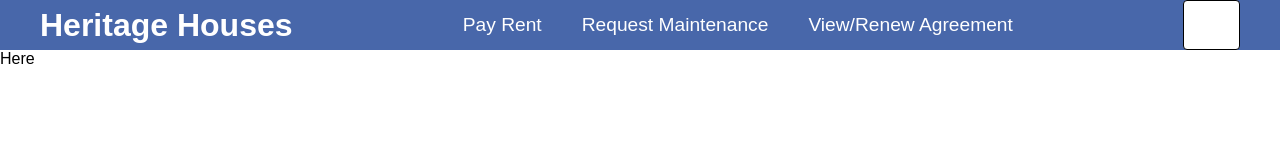
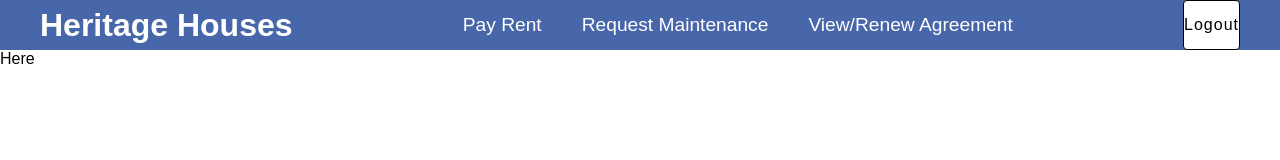
Before and after one commit to Mamata24/HackOHolics, a React (Create React App) app: page /Dashboard in a window 1280 px wide. Shown: the top 160 px of the page. Built offline with nearby package versions, Linux system fonts and the light colour scheme.

Commit message:
UPDATED Styling

```diff
--- a/src/Components/Login1.jsx
+++ b/src/Components/Login1.jsx
@@ -39,8 +39,6 @@ class Login1 extends Component {
             .catch(error => {
                 alert("You entered wrong credentials")
             })
-
-
     }
     render() {
         const { user_email, password } = this.state
--- a/src/Components/Navbar.jsx
+++ b/src/Components/Navbar.jsx
@@ -51,6 +51,7 @@ function Navbar() {
                 style={{
                     border: '1px solid black',
                     background: 'white',
+                    color: 'black',
                     borderRadius: '4px',
                     width: 'max-content'
                 }}
```
